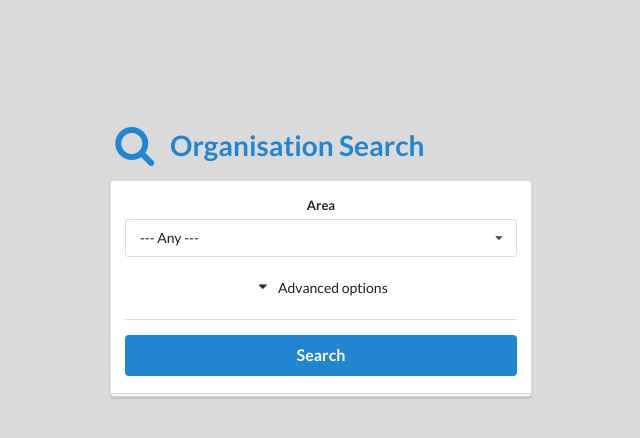
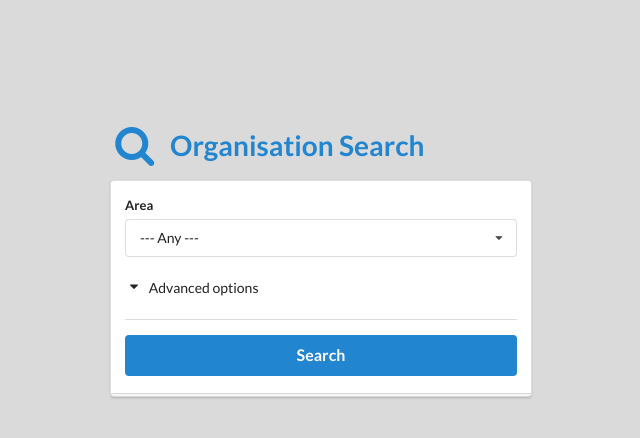
Before and after one commit to rosstimson/vcconnect-flask, a Flask app: page /orgs in a window 1280 px wide. Shown: the part 143-581 px from the top of the page, without its empty margins (319-959 px from the left). Run offline with Flask 2, Linux system fonts and the light colour scheme; parts of the project's set-up code (start-up, migrations or seed data) failed here and were passed over; some libraries are stand-ins or nearby versions.

Commit message:
Left align org search form.

```diff
--- a/app/templates/org_search.html
+++ b/app/templates/org_search.html
@@ -20,7 +20,7 @@
 {% block page_content %}
 
 <div class="ui middle aligned center aligned grid">
-  <div class="column">
+  <div class="column left aligned">
     <h1 class="ui blue header">
       <i class="huge search icon"></i>
       <div class="content">
```
